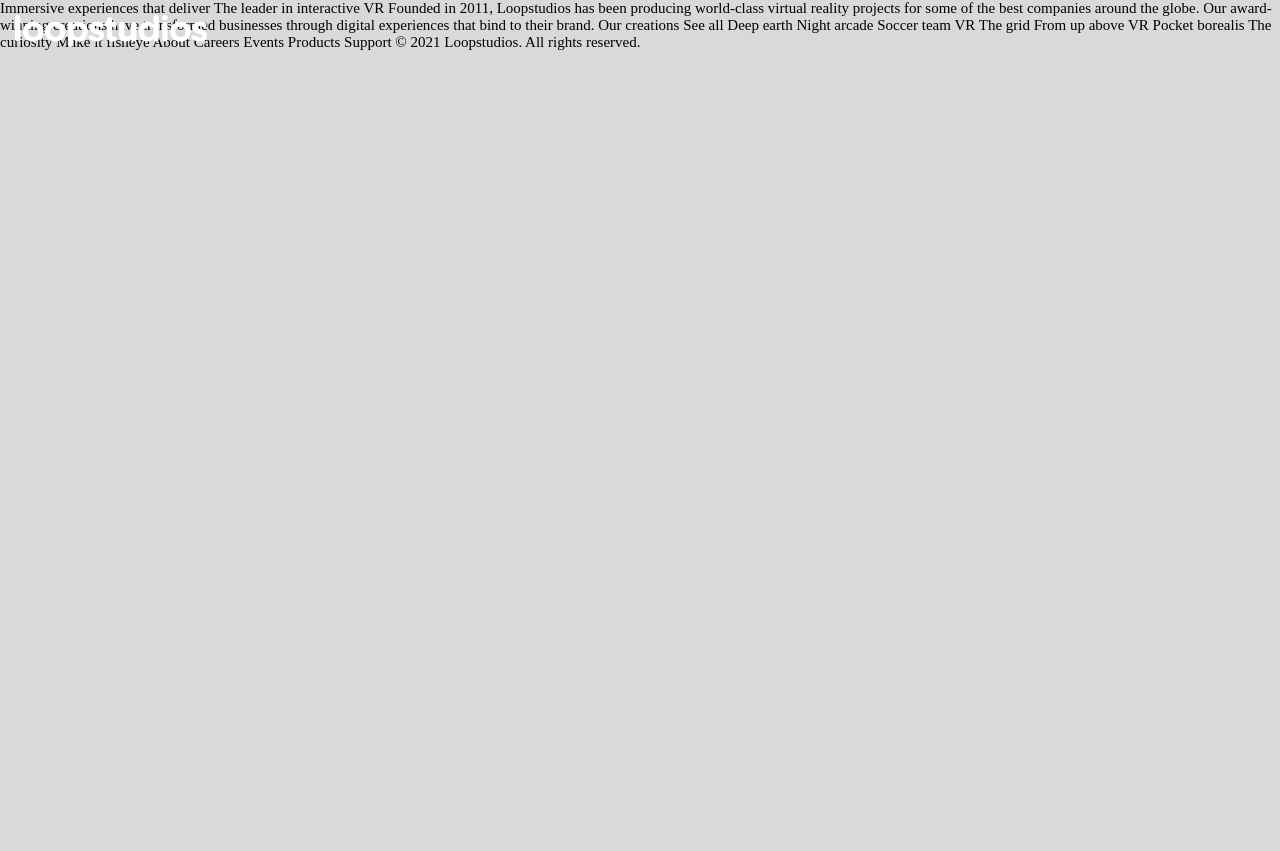
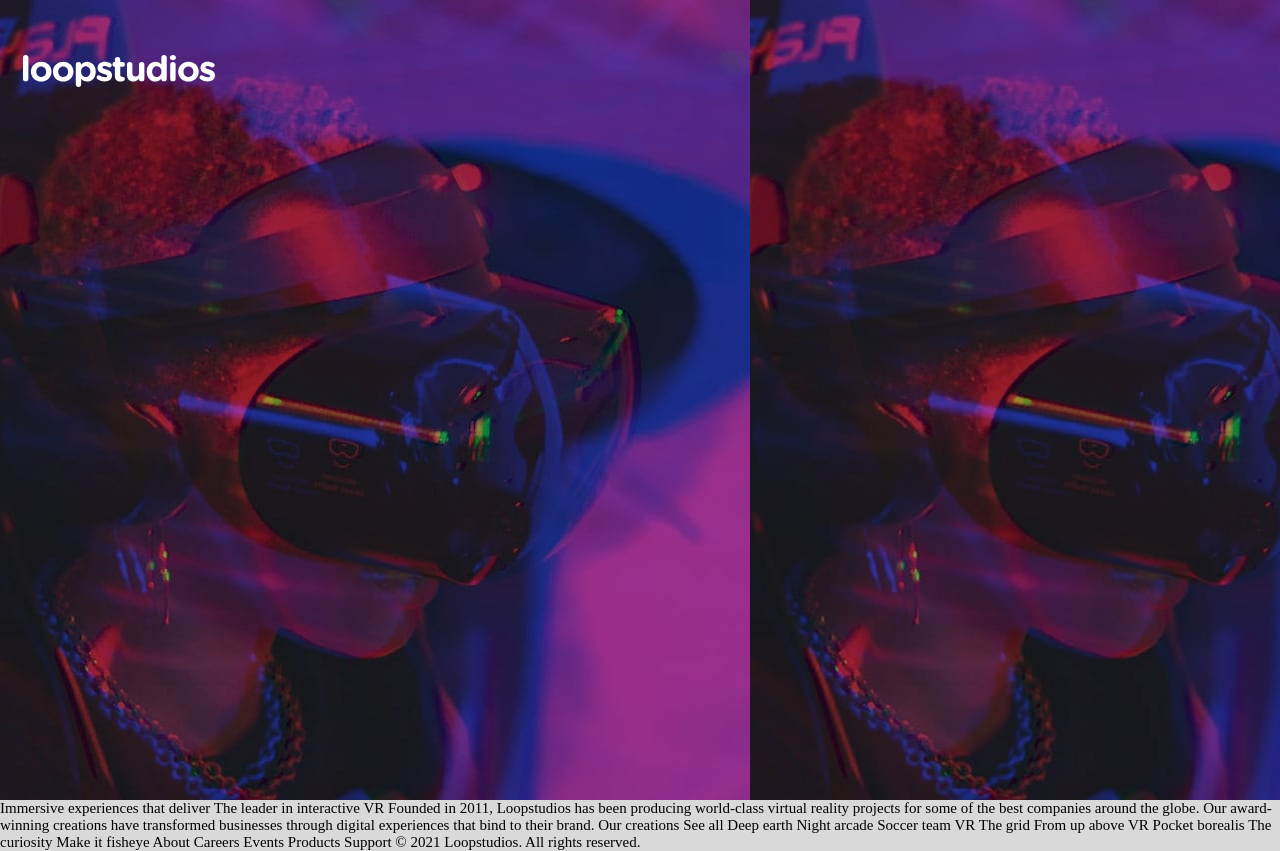
Before and after one commit to BCEESAY10/loopstudios-landing-page, a plain HTML site: page index.html in a window 1280 px wide. Before the commit the page ends 800 px from the top, so only its background shows below. Drawn offline with Linux system fonts and the light colour scheme.

Commit message:
fix the navbar pos

```diff
--- a/index.html
+++ b/index.html
@@ -24,6 +24,9 @@
         </ul>
       </nav>
     </header>
+    <section class="hero">
+
+    </section>
   </main>
 
 
--- a/style.css
+++ b/style.css
@@ -34,10 +34,10 @@ body{
 
 .navbar{
     width: 100%;
-    padding: 1em;
+    padding: 1.5em;
     display: flex;
     position: fixed;
-    top: 10;
+    top: 32px;
 }
 
 .navbar nav{
@@ -56,3 +56,8 @@ body{
 .navbar nav ul li a{
     text-decoration: none;
 }
+
+.hero{
+    height: 100vh;
+    background-image: url('images/mobile/image-hero.jpg');
+}
```
